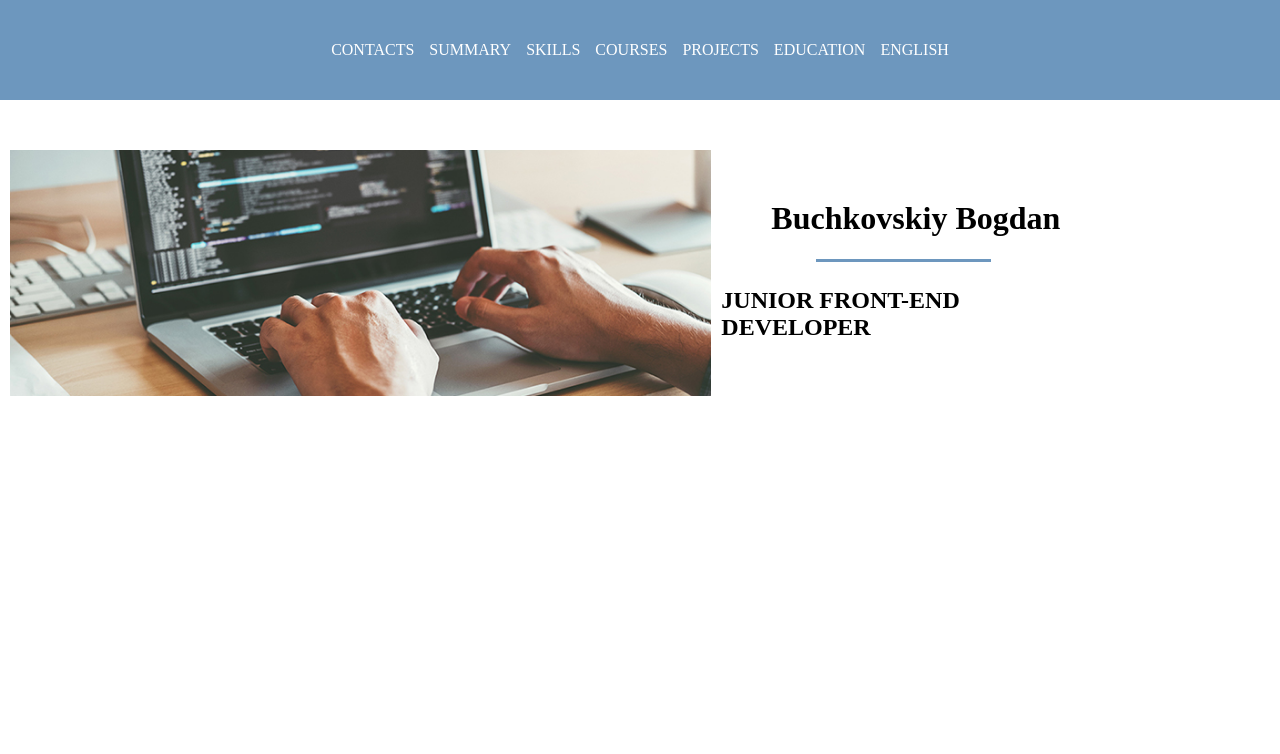
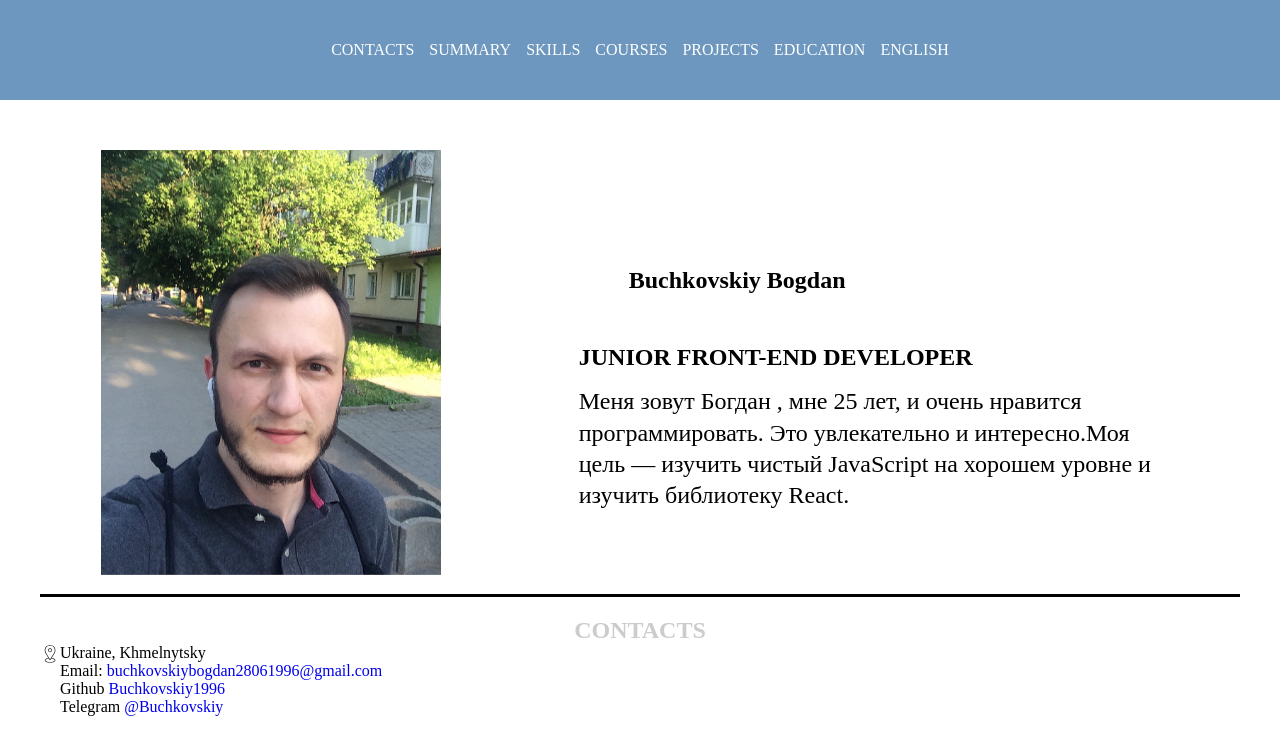
Before and after one commit to Buchkovskiy1996/rsschool-cv, a plain HTML site: page index.html in a window 1280 px wide. Drawn offline with Linux system fonts and the light colour scheme; a web font is replaced by a local one.

Commit message:
edited html css file, added section about me

```diff
--- a/index.html
+++ b/index.html
@@ -4,12 +4,6 @@
     <meta charset="UTF-8" />
     <meta http-equiv="X-UA-Compatible" content="IE=edge" />
     <meta name="viewport" content="width=device-width, initial-scale=1.0" />
-    <link rel="preconnect" href="https://fonts.googleapis.com" />
-    <link rel="preconnect" href="https://fonts.gstatic.com" crossorigin />
-    <link
-      href="https://fonts.googleapis.com/css2?family=Joan&display=swap"
-      rel="stylesheet"
-    />
     <link rel="stylesheet" href="style.css" />
     <title>CV</title>
   </head>
@@ -46,15 +40,57 @@
       </div>
     </header>
     <main class="main">
+      <section class="main">
+        <div class="container">
+          <div class="main__inner">
+            <div class="main__img">
+              <img
+                class="img__main"
+                src="assets/img/1796A348-D127-4C2C-95FA-ED51EF16BF74.jpg"
+                alt=""
+              />
+            </div>
+            <div class="main__text">
+              <h1 class="main__title">Buchkovskiy Bogdan</h1>
+              <h2 class="main__subtitle">JUNIOR FRONT-END DEVELOPER</h2>
+              <div class="about__text">
+                Меня зовут Богдан , мне 25 лет, и очень нравится
+                программировать. Это увлекательно и интересно.Моя цель — изучить
+                чистый JavaScript на хорошем уровне и изучить библиотеку React.
+              </div>
+            </div>
+          </div>
+          <div class="line"></div>
+        </div>
+      </section>
+    </main>
+    <section class="contacts">
       <div class="container">
-        <div class="main-img">
-          <img class="img-main" src="assets/img/IMG_0502.JPG" alt="" />
-        </div>
+        <h2 class="title__contacts">contacts</h2>
+        <ul class="contacts__list">
+          <li class="contacts__item map__item">Ukraine, Khmelnytsky</li>
+          <li class="contacts__item email__item">
+            Email:
+            <a
+              class="contacts__link"
+              href="mailto:buchkovskiybogdan28061996@gmail.com"
+              >buchkovskiybogdan28061996@gmail.com
+            </a>
+          </li>
+          <li class="contacts__item github__item">
+            Github
+            <a class="contacts__link" href="Buchkovskiy1996"
+              >Buchkovskiy1996
+            </a>
+          </li>
+          <li class="contacts__item telegram__item">
+            Telegram
+            <a class="contacts__link" href="https://telegram.me/Buchkovskiy"
+              >@Buchkovskiy
+            </a>
+          </li>
+        </ul>
       </div>
-      <div class="main-text">
-        <h1 class="main-title">Buchkovskiy Bogdan</h1>
-        <h2 class="main-subtitle">JUNIOR FRONT-END DEVELOPER</h2>
-      </div>
-    </main>
+    </section>
   </body>
 </html>
--- a/style.css
+++ b/style.css
@@ -43,7 +43,6 @@ ul[class] {
 
 img {
   max-width: 100%;
-  display: block;
 }
 
 input,
@@ -62,7 +61,6 @@ a:hover {
 }
 
 body {
-  font-family: "Joan", serif;
   font-size: 16px;
   min-height: 100vh;
 }
@@ -100,20 +98,26 @@ body {
   border-bottom: 2px solid #ccc;
 }
 
-.main {
+.main__inner {
   display: flex;
+  justify-content: space-around;
+  align-items: center;
+  padding-top: 50px;
+  gap: 15px;
+}
+
+.img__main {
+  max-width: 340px;
+}
+
+.main__text {
   padding-top: 50px;
 }
 
-.main-text {
-  margin-right: 200px;
-  padding-top: 50px;
-}
-
-.main-title {
+.main__title {
   padding-bottom: 50px;
+  padding-left: 50px;
   position: relative;
-  padding-left: 50px;
 }
 
 .main-title::after {
@@ -121,8 +125,48 @@ body {
   display: block;
   position: absolute;
   bottom: 25px;
-  left: 95px;
+  left: 46px;
   border-bottom: 3px solid rgb(109, 151, 190);
-  width: 175px;
+  width: 50%;
   height: 1px;
 }
+
+.main__subtitle {
+  font-size: 24px;
+}
+
+.about__text {
+  padding-top: 15px;
+  max-width: 600px;
+  font-size: 24px;
+  font-weight: 400;
+  line-height: 130%;
+  color: black;
+}
+
+.line {
+  padding-top: 15px;
+  border-bottom: 3px solid black;
+}
+
+.title__contacts {
+  margin-top: 20px;
+  text-align: center;
+  text-transform: uppercase;
+  color: #ccc;
+}
+
+.contacts__item {
+  padding-left: 20px;
+  position: relative;
+}
+
+.map__item::before {
+  content: "";
+  background-image: url(assets/icons/location-map.svg);
+  height: 20px;
+  width: 20px;
+  display: block;
+  position: absolute;
+  left: 0;
+}
```
Also changed, not shown: assets/icons/email.svg (added), assets/icons/location-map.svg (added), assets/icons/telegram.svg (added), assets/img/1796A348-D127-4C2C-95FA-ED51EF16BF74.jpg (added).
